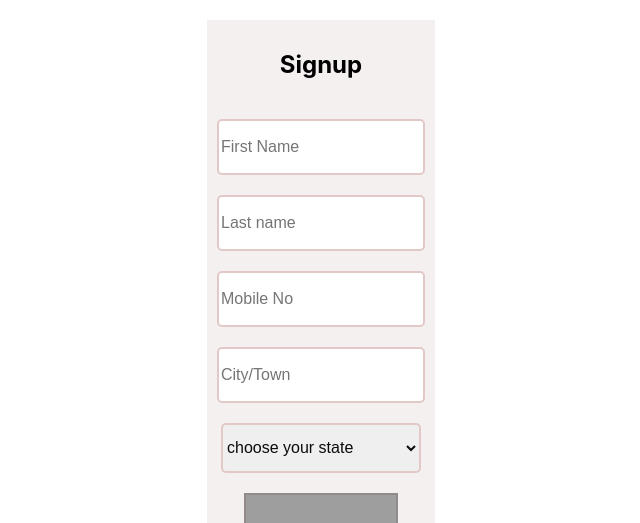
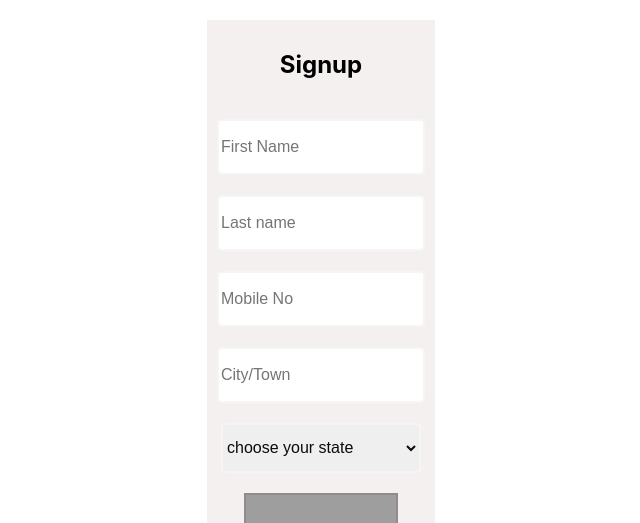
Before and after one commit to kalyaniB1998/PulseProject, a React (Create React App) app: page /signup in a window 1280 px wide. Shown: the top 523 px of the page, without its empty margins (319-959 px from the left). Built offline with nearby package versions, Linux system fonts and the light colour scheme; grey boxes are pictures that could not be loaded.

Commit message:
add changes

```diff
--- a/src/App.css
+++ b/src/App.css
@@ -18,7 +18,7 @@ form div{
   }
 .login{
   border-radius: 5px;
-  border: 2px solid rgb(227, 200, 200);
+  border: 2px solid whitesmoke;
   display: inline-block;
   width: 200px;
   height: 50px;
--- a/src/components/ForgotPassword.js
+++ b/src/components/ForgotPassword.js
@@ -5,7 +5,6 @@ import { Link } from 'react-router-dom'
 function ForgotPassword() {
   return (
     <div className='forgot'>
-
         <h1 className='h1'>Forgot Password ?</h1>
 
        <p>Enter your registred e-mail address below to get your password to email.</p>
```
